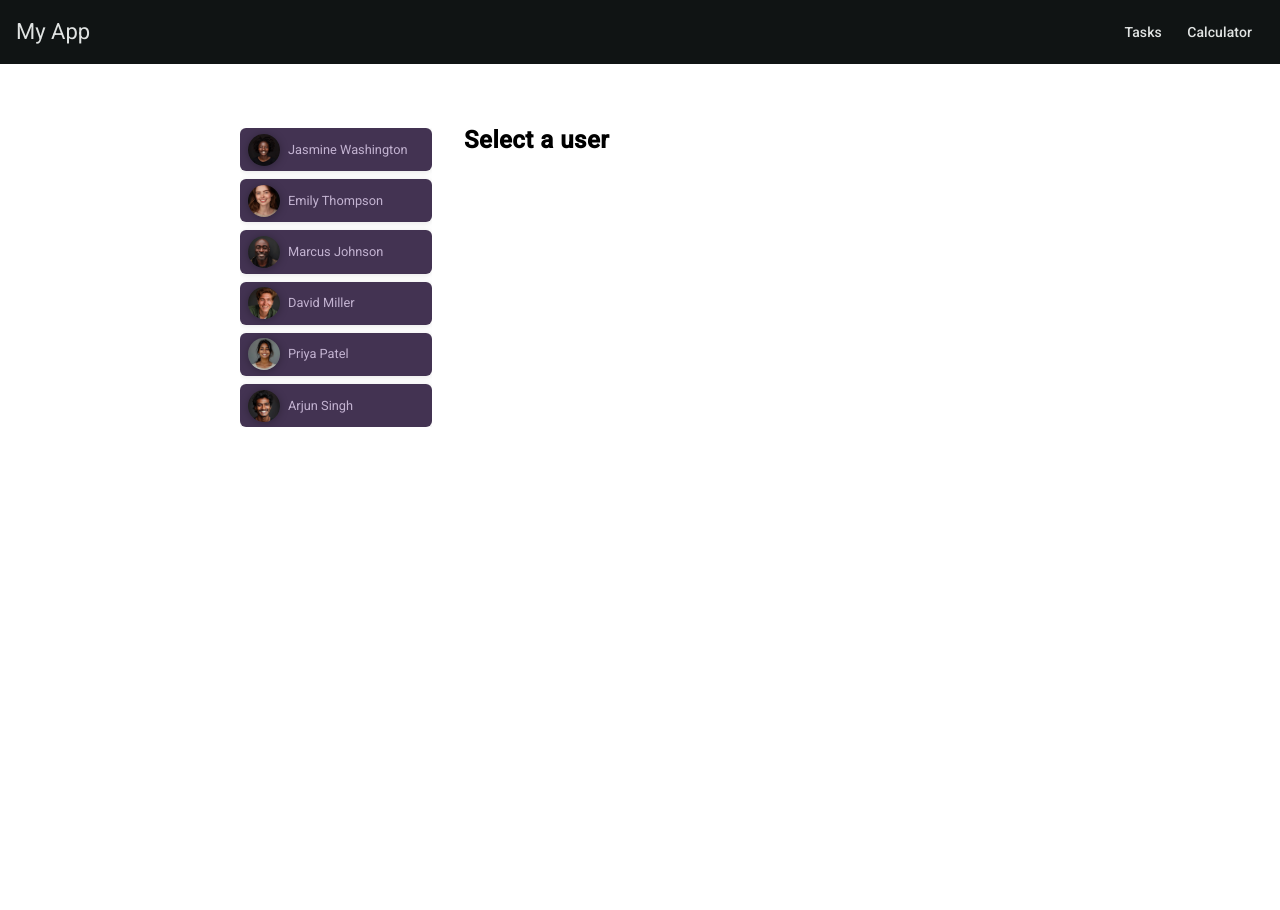
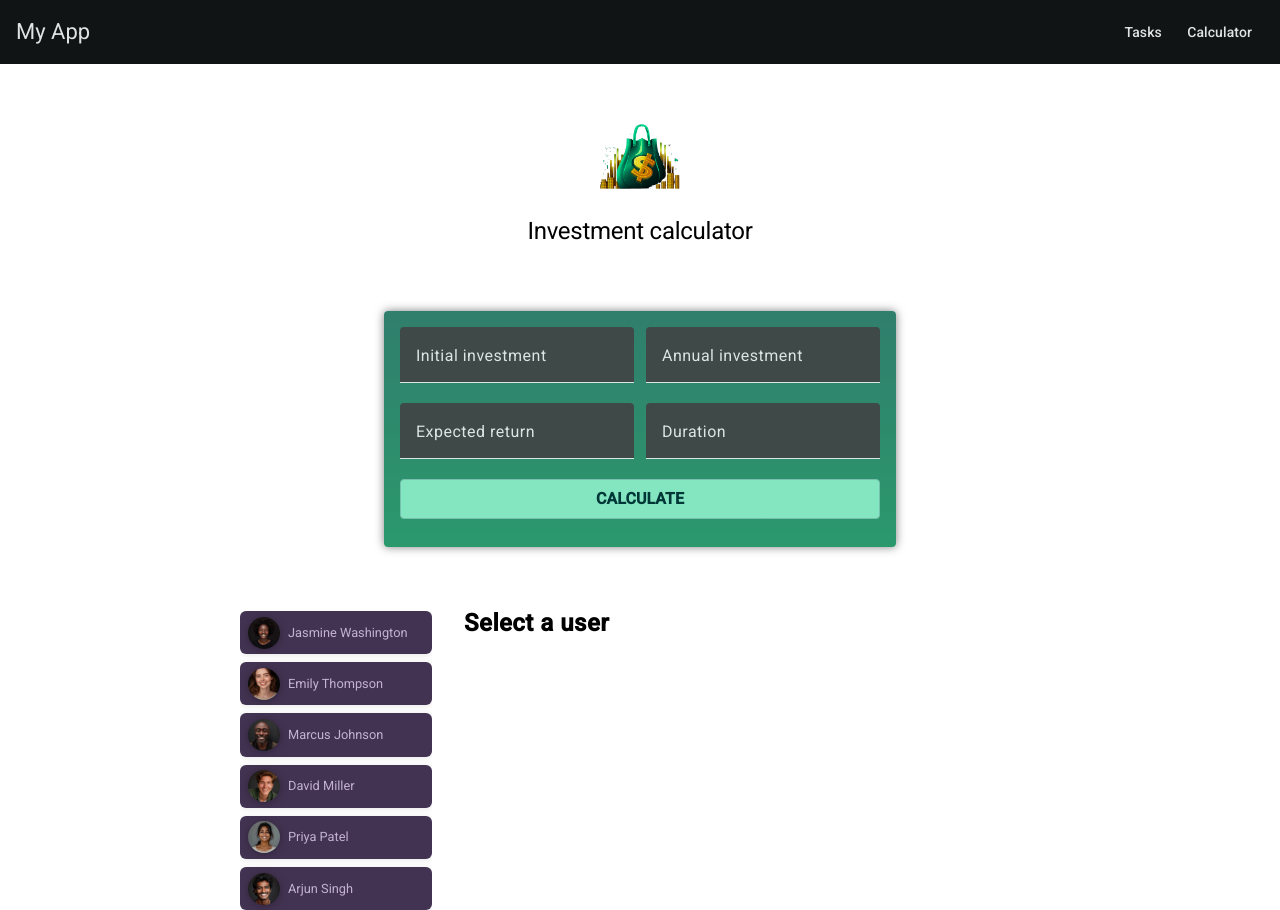
Before and after one commit to jlavie/tasks-app, an Angular app: page /calculator in a window 1280 px wide. Before the commit this address led to /. Before the commit the page ends 800 px from the top, so only its background shows below. Built offline with nearby package versions, Linux system fonts and the light colour scheme.

Commit message:
add new calculator component with his route and his form

```diff
--- a/src/app/app.routes.ts
+++ b/src/app/app.routes.ts
@@ -1,3 +1,6 @@
 import { Routes } from '@angular/router';
+import { CalculatorComponent } from './calculator/calculator.component';
 
-export const routes: Routes = [];
+export const routes: Routes = [
+    { path: 'calculator', component: CalculatorComponent },
+  ];
--- /dev/null
+++ b/src/app/calculator/calculator.component.html
@@ -0,0 +1,29 @@
+<header>
+    <img src="assets/investment-calculator-logo.png" alt="calculator logo">
+    <h1>Investment calculator</h1>
+</header>
+<form (ngSubmit)="onSubmit()" class="example-form">
+    <mat-form-field>
+        <mat-label>Initial investment</mat-label>
+        <input matInput type="number" name="initialInvestment" placeholder="Ex. 1000" [(ngModel)]="initialInvestment">
+    </mat-form-field>
+
+    <mat-form-field>
+        <mat-label>Annual investment</mat-label>
+        <input matInput type="number" name="annualInvestment" placeholder="Ex. 100" [(ngModel)]="annualInvestment">
+    </mat-form-field>
+
+    <mat-form-field>
+        <mat-label>Expected return</mat-label>
+        <input matInput type="number" name="expectedReturn" maxlength="2" placeholder="Ex. 3" [(ngModel)]="expectedReturn">
+    </mat-form-field>
+
+    <mat-form-field>
+        <mat-label>Duration</mat-label>
+        <input matInput type="number" name="duration" maxlength="2" placeholder="Ex. 10" [(ngModel)]="duration">
+    </mat-form-field>
+
+    <p class="actions">
+        <button mat-flat-button type="submit">Calculate</button>
+    </p>
+  </form>
--- /dev/null
+++ b/src/app/calculator/calculator.component.scss
@@ -0,0 +1,57 @@
+header {
+  text-align: center;
+  margin: 3rem auto;
+}
+
+header img {
+  width: 5rem;
+  height: 5rem;
+  object-fit: contain;
+  background-color: transparent;
+}
+
+header h1 {
+  font-size: 1.5rem;
+}
+
+
+
+  form {
+    padding: 1rem;
+    max-width: 30rem;
+    margin: 2rem auto;
+    border-radius: 4px;
+    background: linear-gradient(180deg, #307e6c, #2b996d);
+    box-shadow: 0 0 10px rgba(0, 0, 0, 0.5);
+  }
+
+  .example-full-width {
+    display: flex;
+    justify-content: space-evenly;
+    gap: 1.5rem;
+  }
+
+  .mat-mdc-form-field {
+    width: calc(50% - 6px);
+  }
+
+  .mat-mdc-form-field:nth-child(even) {
+    margin-left: 12px;
+  }
+
+  button {
+    width: 100%;
+    padding: 0.5rem;
+    border: 1px solid #76c0ae;
+    border-radius: 0.25rem;
+    background-color: #83e6c0 !important;
+    color: #1a1f1d;
+    font-size: 1rem;
+    font-weight: bold;
+    text-transform: uppercase;
+    cursor: pointer;
+  }
+
+  button:hover {
+    background-color: #aaf1d6;
+  }
--- /dev/null
+++ b/src/app/calculator/calculator.component.ts
@@ -0,0 +1,34 @@
+import { Component } from '@angular/core';
+import { CalculatorService } from './calculator.service';
+import { FormsModule } from '@angular/forms';
+import {MatInputModule} from '@angular/material/input';
+import {MatFormFieldModule} from '@angular/material/form-field';
+import { MatButtonModule } from '@angular/material/button';
+
+@Component({
+  selector: 'app-calculator',
+  standalone: true,
+  imports: [FormsModule, MatFormFieldModule, MatInputModule, MatButtonModule],
+  templateUrl: './calculator.component.html',
+  styleUrl: './calculator.component.scss'
+})
+export class CalculatorComponent {
+
+  initialInvestment!: number;
+  annualInvestment!: number;
+  expectedReturn!: number;
+  duration!: number;
+
+  constructor(private calculatorService: CalculatorService) {}
+
+  onSubmit() {
+    let invest = this.calculatorService.calculInvestment({
+			initialInvestment: this.initialInvestment,
+			annualInvestment: this.annualInvestment,
+			expectedReturn: this.expectedReturn,
+      duration: this.duration
+		},);
+
+    console.table(invest);
+  }
+}
--- /dev/null
+++ b/src/app/calculator/calculator.model.ts
@@ -0,0 +1,6 @@
+export interface CalculatorData {
+    initialInvestment: number,
+    annualInvestment: number,
+    expectedReturn: number,
+    duration: number
+}
--- /dev/null
+++ b/src/app/calculator/calculator.service.ts
@@ -0,0 +1,11 @@
+import { Injectable } from '@angular/core';
+import { CalculatorData } from './calculator.model';
+
+@Injectable({providedIn: 'root'})
+export class CalculatorService {
+
+    calculInvestment(calculatorData: CalculatorData) {
+        //calcul
+        console.log(calculatorData)
+    }
+}
```
Also changed, not shown: src/assets/investment-calculator-logo.png (added), 1 other file (tests, documents, lock files or other folders).
